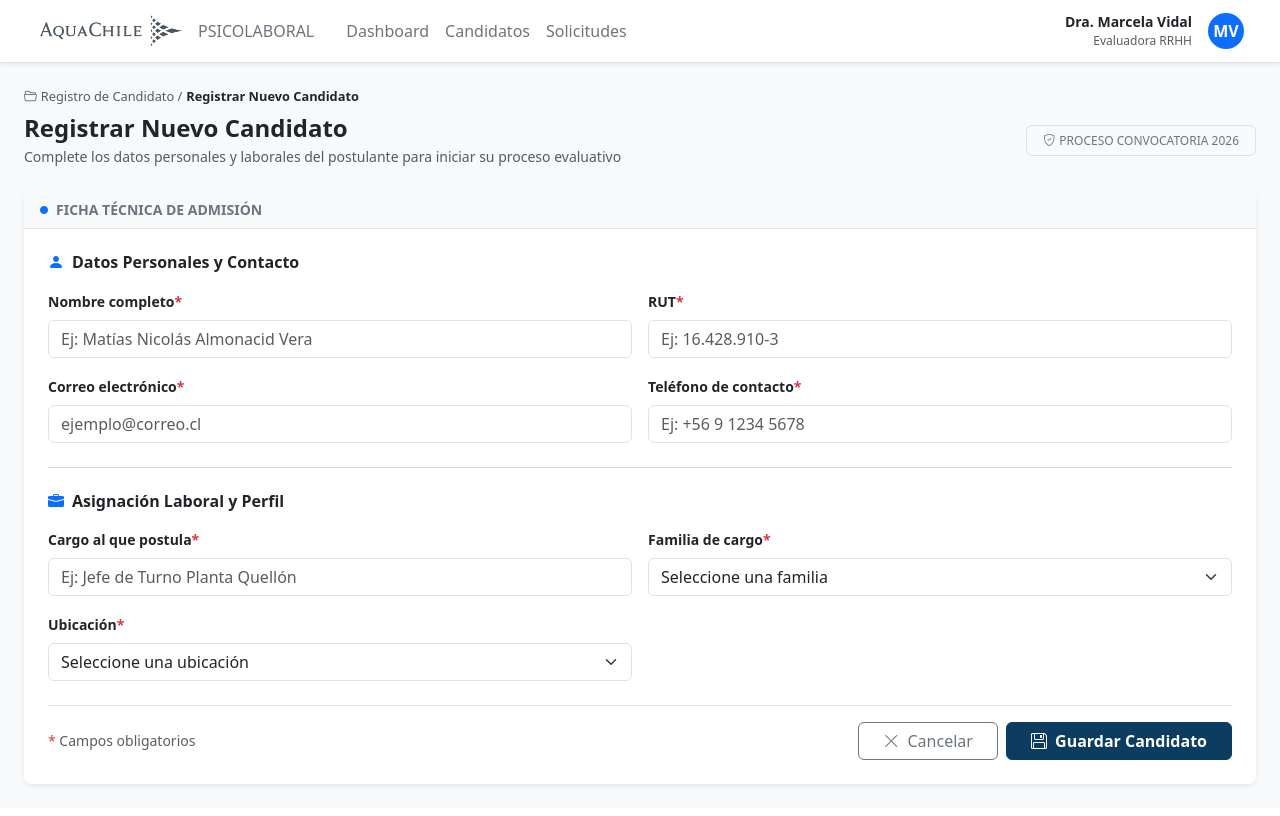
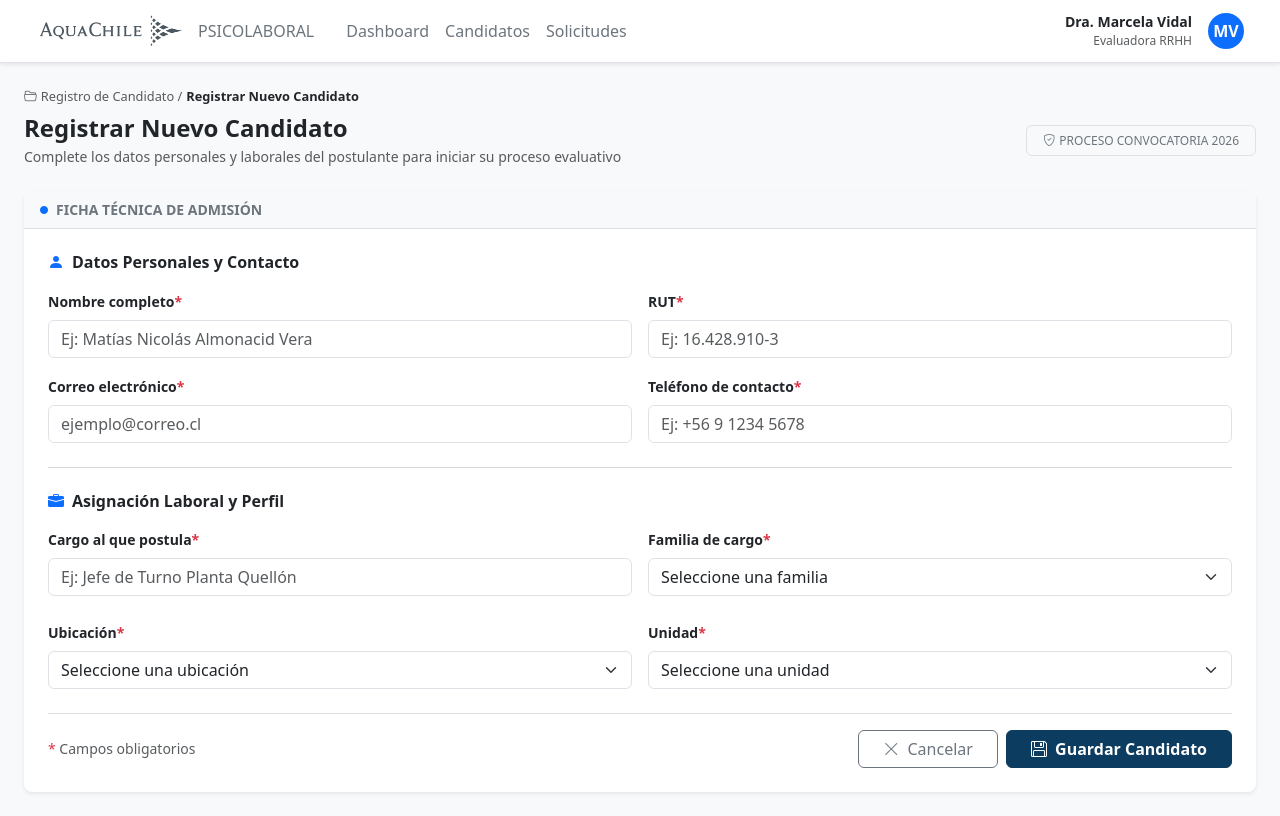
Before and after one commit to bemontoya/AquaChile, a React (Vite) app in the folder vcm-psicolaboral/: page /registro-candidato in a window 1280 px wide. Built offline with nearby package versions, Linux system fonts and the light colour scheme.

Commit message:
fix(candidatos): vincula registro con solicitud pendiente y reordena campos del formulario

```diff
--- a/vcm-psicolaboral/src/App.jsx
+++ b/vcm-psicolaboral/src/App.jsx
@@ -8,6 +8,7 @@ import CandidatosTabla from './components/CandidatosTabla'
 import RegistroCandidato from './components/RegistroCandidato'
 import { solicitudesIniciales } from './data/solicitudesData'
 import { candidatosIniciales } from './data/candidatosData'
+import { crearSolicitudDesdeCandidato } from './utils/solicitudes'
 
 export default function App() {
   const [solicitudes, setSolicitudes] = useState(solicitudesIniciales)
@@ -29,6 +30,13 @@ export default function App() {
   // Función para agregar un nuevo candidato
   const handleGuardarCandidato = (nuevoCandidato) => {
     setCandidatos((prev) => [nuevoCandidato, ...prev])
+
+    // Todo postulante nuevo entra a la cola como solicitud Pendiente
+    setSolicitudes((prev) => [
+      crearSolicitudDesdeCandidato(nuevoCandidato, prev),
+      ...prev
+    ])
+
     navigate('/candidatos')
   }
 
--- a/vcm-psicolaboral/src/components/RegistroCandidato.jsx
+++ b/vcm-psicolaboral/src/components/RegistroCandidato.jsx
@@ -1,5 +1,5 @@
 import { useState } from 'react';
-import { FAMILIAS_CANDIDATOS, UBICACIONES } from '../data/catalogos';
+import { FAMILIAS_CANDIDATOS, UBICACIONES, UNIDADES } from '../data/catalogos';
 
 // se recuben 'onCancelar' y 'onAgregar' desde App.jsx
 export default function RegistroCandidato({onCancelar, onAgregar}) {
@@ -9,6 +9,7 @@ export default function RegistroCandidato({onCancelar, onAgregar}) {
     email: '',
     telefono: '',
     cargo: '',
+    unidad: '',
     ubicacion: '',
     familiaCargo: ''
 });
@@ -183,7 +184,9 @@ return (
                 ))}
               </select>
             </div>
+          </div>
 
+          <div className='row g-3 mb-4'>
             {/* select ubicación */}
             <div className='col-md-6'>
               <label className='form-label small fw-semibold'>Ubicación
@@ -199,6 +202,25 @@ return (
                 <option value="">Seleccione una ubicación</option>
                 {UBICACIONES.map((ubi) => (
                   <option key={ubi} value={ubi}>{ubi}</option>
+                ))}
+              </select>
+            </div>
+
+            {/* select unidad */}
+            <div className='col-md-6'>
+              <label className='form-label small fw-semibold'>Unidad
+                <span className='text-danger'>*</span>
+              </label>
+              <select
+                name='unidad'
+                className='form-select form-select-md'
+                value={formData.unidad}
+                onChange={handleChange}
+                required
+              >
+                <option value="">Seleccione una unidad</option>
+                {UNIDADES.map((unidad) => (
+                  <option key={unidad} value={unidad}>{unidad}</option>
                 ))}
               </select>
             </div>
--- /dev/null
+++ b/vcm-psicolaboral/src/utils/solicitudes.js
@@ -0,0 +1,43 @@
+// Genera el siguiente correlativo: SOL-2026-018, SOL-2026-019, ...
+export function siguienteIdSolicitud(solicitudes){
+    const max = solicitudes.reduce((acc, solicitud) => {
+        const numero = Number(solicitud.id.split('-').pop());
+        return Number.isNaN(numero) ? acc : Math.max(acc, numero);
+    }, 0);
+
+    const anio = new Date().getFullYear();
+    return `SOL-${anio}-${String(max+1).padStart(3,'0')}`;
+}
+
+// Fecha de hoy en formato dd/mm/aaaa, igual al resto de los datos
+function fechaHoy(){
+    const hoy= new Date();
+    const dia = String(hoy.getDate()).padStart(2,'0');
+    const mes = String(hoy.getMonth()+1).padStart(2,'0');
+    return `${dia}/${mes}/${hoy.getFullYear()}`;
+}
+
+// Convierte un candidato recién registrado en una solicitud Pendiente
+export function crearSolicitudDesdeCandidato(candidato, solicitudes) {
+    return{
+        id: siguienteIdSolicitud(solicitudes),
+        candidato: candidato.nombre,
+        rut: candidato.rut,
+        email: candidato.email,
+        telefono: candidato.telefono,
+        cargo: candidato.cargo,
+        familia: candidato.familiaCargo,
+        area: candidato.unidad || 'Por asignar',
+        ubicacion: candidato.ubicacion,
+        origen: 'Externo',
+        requiereReferencia: false,
+        ceco: '',
+        fecha: fechaHoy(),
+        fechaInforme: '',
+        tiempo: null,
+        evaluador: 'Por asignar',
+        evaluadorInit: '-',
+        estado: 'Pendiente',
+        categoria: ''
+    };
+}
```
